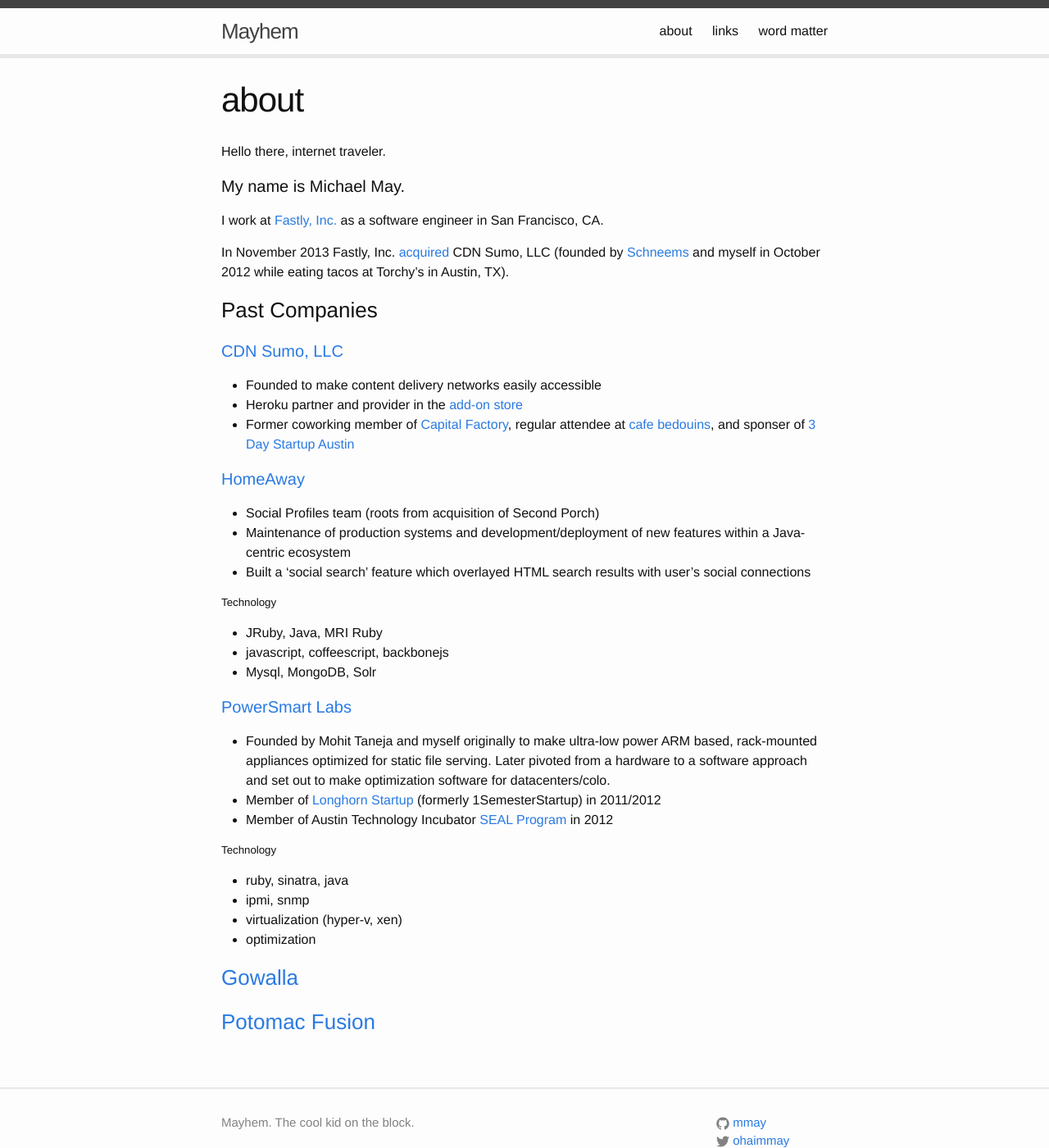
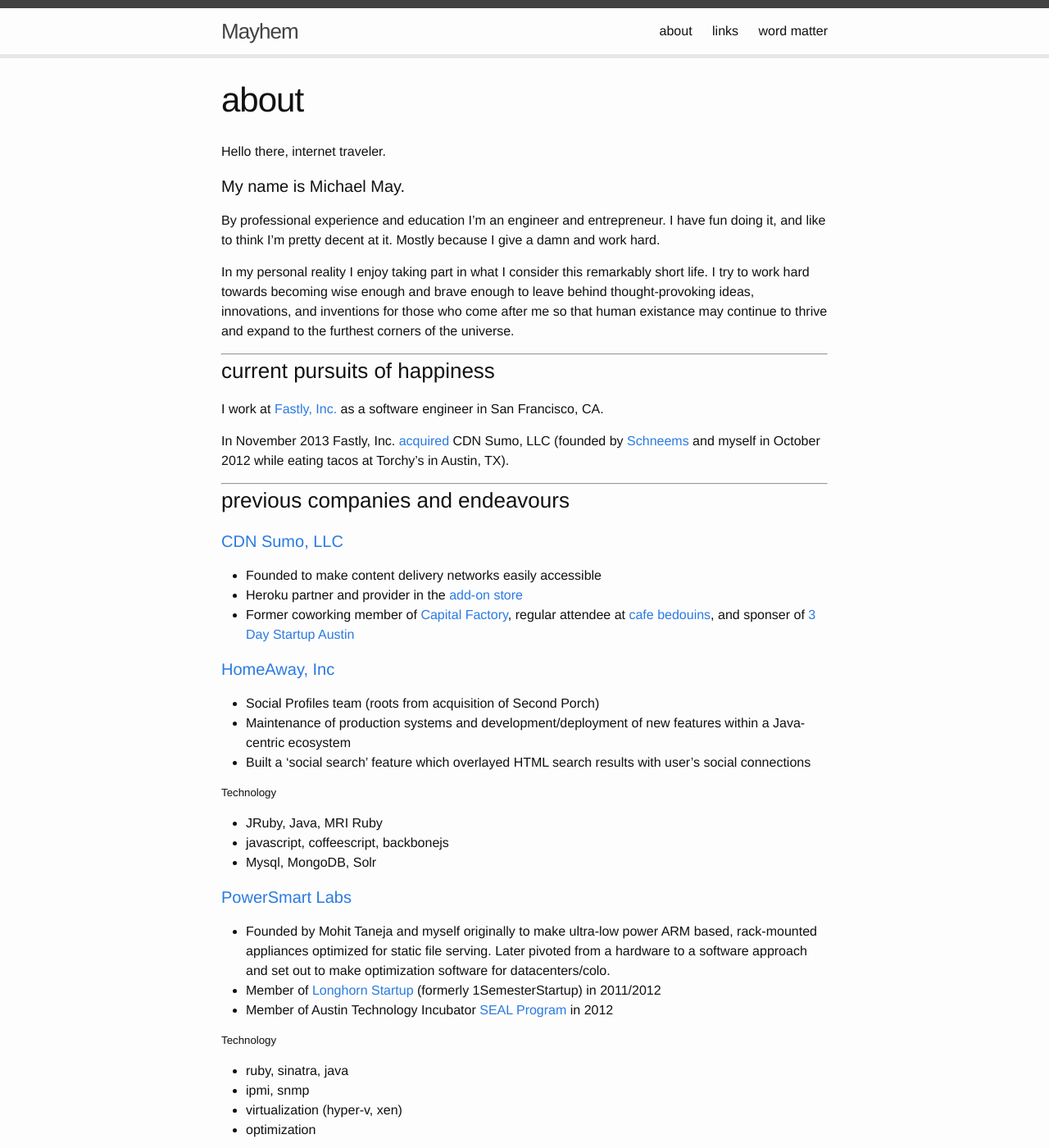
Before and after one commit to mmay/mayhem, a Jekyll site: the page built from about.md, in a window 1280 px wide and 1400 px high. Shown: the whole window at 82% size. Built offline with Jekyll 4.4.1, drawn with Linux system fonts in a browser that asks for light colours.

Commit message:
update about

```diff
--- a/about.md
+++ b/about.md
@@ -8,20 +8,35 @@ Hello there, internet traveler.
 
 #### My name is Michael May.
 
+By professional experience and education I'm an engineer and entrepreneur. I have fun doing it,
+and like to think I'm pretty decent at it. Mostly because I give a damn and work hard.
+
+In my personal reality I enjoy taking part in what I consider this remarkably short life.
+I try to work hard towards becoming wise enough and brave enough to leave behind
+thought-provoking ideas, innovations, and inventions for those who come after me
+so that human existance may continue to thrive and expand to the furthest corners of the universe.
+
+---
+
+### current pursuits of happiness
+
 I work at [Fastly, Inc.](http://www.fastly.com) as a software engineer in San Francisco, CA.
 
 In November 2013 Fastly, Inc. [acquired](http://www.fastly.com/blog/ruby-rails-fastly/) CDN Sumo, LLC
 (founded by [Schneems](http://www.schneems.com/) and myself in October 2012 while eating tacos at Torchy's in Austin, TX).
 
 
-### Past Companies
+---
+
+### previous companies and endeavours
 
 #### [CDN Sumo, LLC](http://www.crunchbase.com/organization/cdn-sumo)
 - Founded to make content delivery networks easily accessible
 - Heroku partner and provider in the [add-on store](https://addons.heroku.com/)
 - Former coworking member of [Capital Factory](http://capitalfactory.com/), regular attendee at [cafe bedouins](http://www.cafebedouins.com/), and sponser of [3 Day Startup Austin](http://3daystartup.org/)
 
-#### [HomeAway](http://www.homeaway.com/)
+
+#### [HomeAway, Inc](http://www.homeaway.com/)
 - Social Profiles team (roots from acquisition of Second Porch)
 - Maintenance of production systems and development/deployment of new features within a Java-centric ecosystem
 - Built a 'social search' feature which overlayed HTML search results with user's social connections
@@ -45,6 +60,8 @@ hardware to a software approach and set out to make optimization software for da
 - virtualization (hyper-v, xen)
 - optimization
 
-### [Gowalla](http://en.wikipedia.org/wiki/Gowalla)
 
-### [Potomac Fusion](https://www.linkedin.com/company/potomac-fusion)
+#### [Gowalla, Inc](http://en.wikipedia.org/wiki/Gowalla)
+
+
+#### [Potomac Fusion](https://www.linkedin.com/company/potomac-fusion)
```
